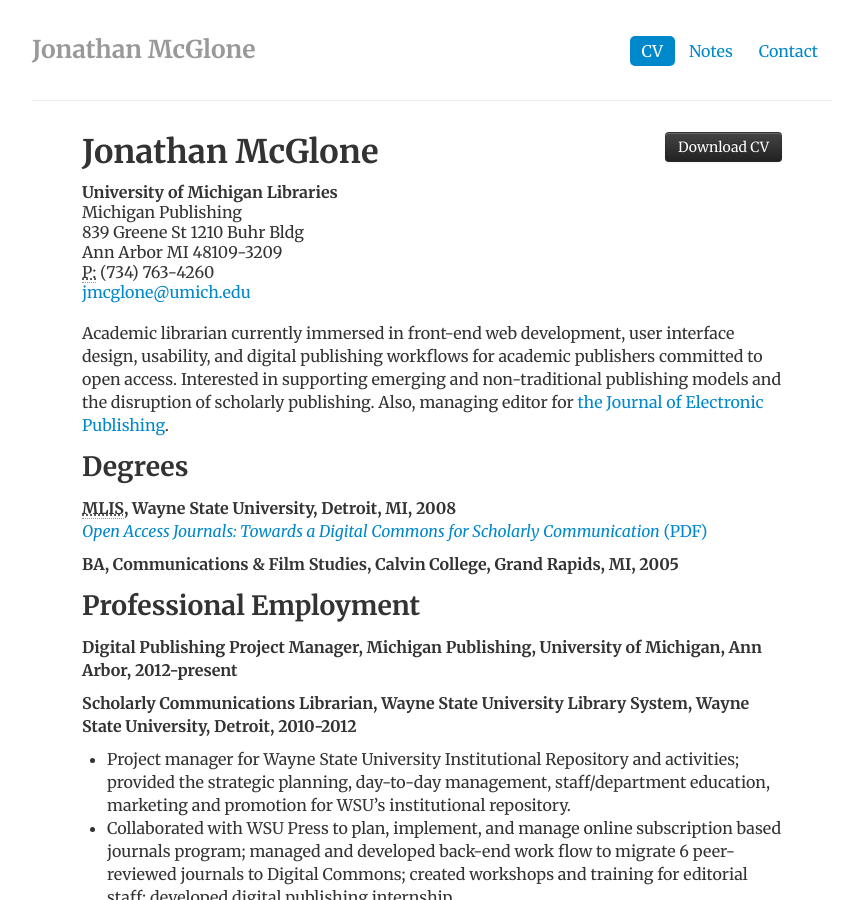
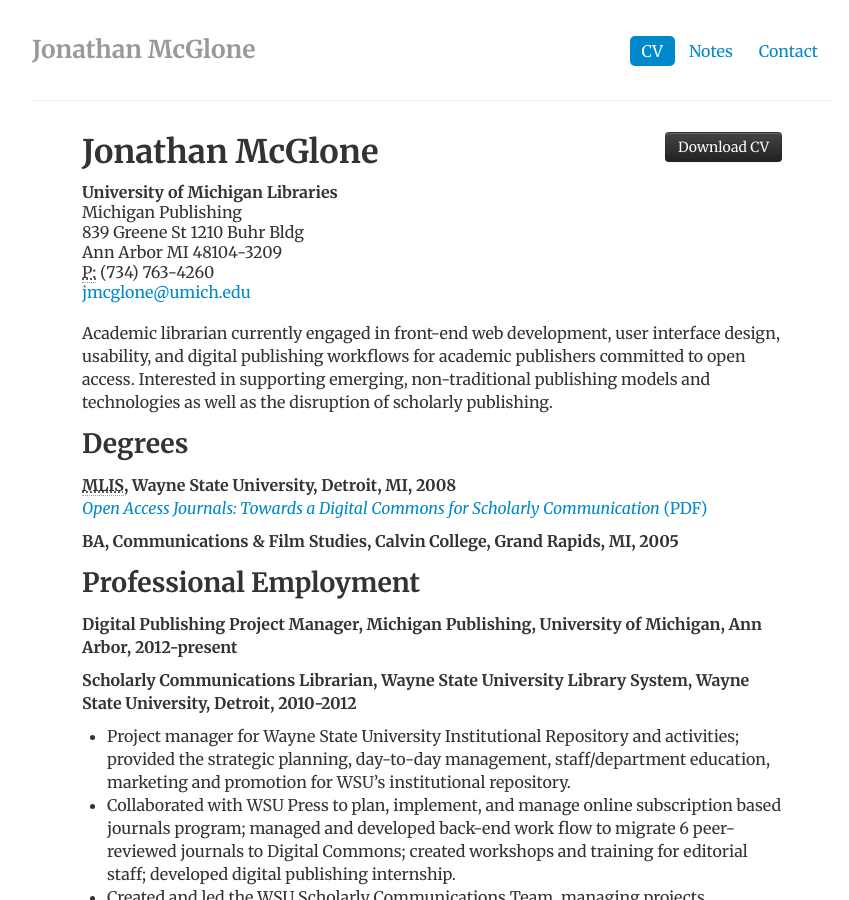
Before and after one commit to jmcglone/jmcglone.github.io, a Jekyll site: the page built from cv/index.html, in a window 1280 px wide and 900 px high. Shown: the whole window, without its empty margins (208-1057 px from the left). Built offline with Jekyll 4.4.1, drawn with Linux system fonts in a browser that asks for light colours; nearby versions of some CDN libraries; some of the changed text lies outside the part shown.

Commit message:
Update index.html

```diff
--- a/cv/index.html
+++ b/cv/index.html
@@ -14,12 +14,12 @@
 				<strong>University of Michigan Libraries</strong><br>
 				Michigan Publishing<br>
 				839 Greene St 1210 Buhr Bldg<br>
-				Ann Arbor MI 48109-3209<br>
+				Ann Arbor MI 48104-3209<br>
 				<abbr title="phone">P:</abbr> (734) 763-4260<br>
 				<a href="mailto:jmcglone@umich.edu">jmcglone@umich.edu</a>
 				</address>
 
-				<p>Academic librarian currently immersed in front-end web development, user interface design, usability, and digital publishing workflows for academic publishers committed to open access. Interested in supporting emerging and non-traditional publishing models and the disruption of scholarly publishing. Also, managing editor for <a href="http://www.journalofelectronicpublishing.org">the Journal of Electronic Publishing</a>.</p>
+				<p>Academic librarian currently engaged in front-end web development, user interface design, usability, and digital publishing workflows for academic publishers committed to open access. Interested in supporting emerging, non-traditional publishing models and technologies as well as the disruption of scholarly publishing.</p>
 
 				<h2>Degrees</h2>
 				<p><strong><abbr title="Masters of Library and Information Science">MLIS</abbr>, Wayne State University, Detroit, MI, 2008</strong><br>
@@ -105,7 +105,7 @@
 				<ul class="unstyled">
 				<li>Managing Editor, <a href="http://www.journalofelectronicpublishing.org" title="the Journal of Electronic Publishing">the Journal of Electronic Publishing</a> 2013-present</li>
 				<li>MLibrary Open Access Committee 2013-present</li>
-				<li>National Digital Stewardship Alliance, Content Working Group 2012-present</li>
+				<li><a href="www.digitalpreservation.gov/ndsa" title="National Digital Stewardship Alliance">National Digital Stewardship Alliance</a>, Content Working Group 2012-present</li>
 				<li>WSU Graduate Council 2011-2012</li>
 				<li>WSU Digital Humanities Collaboratory 2010-2012</li>
 				<li>Michigan Library Association Web Advisory Committee 2010-2012</li>
```
